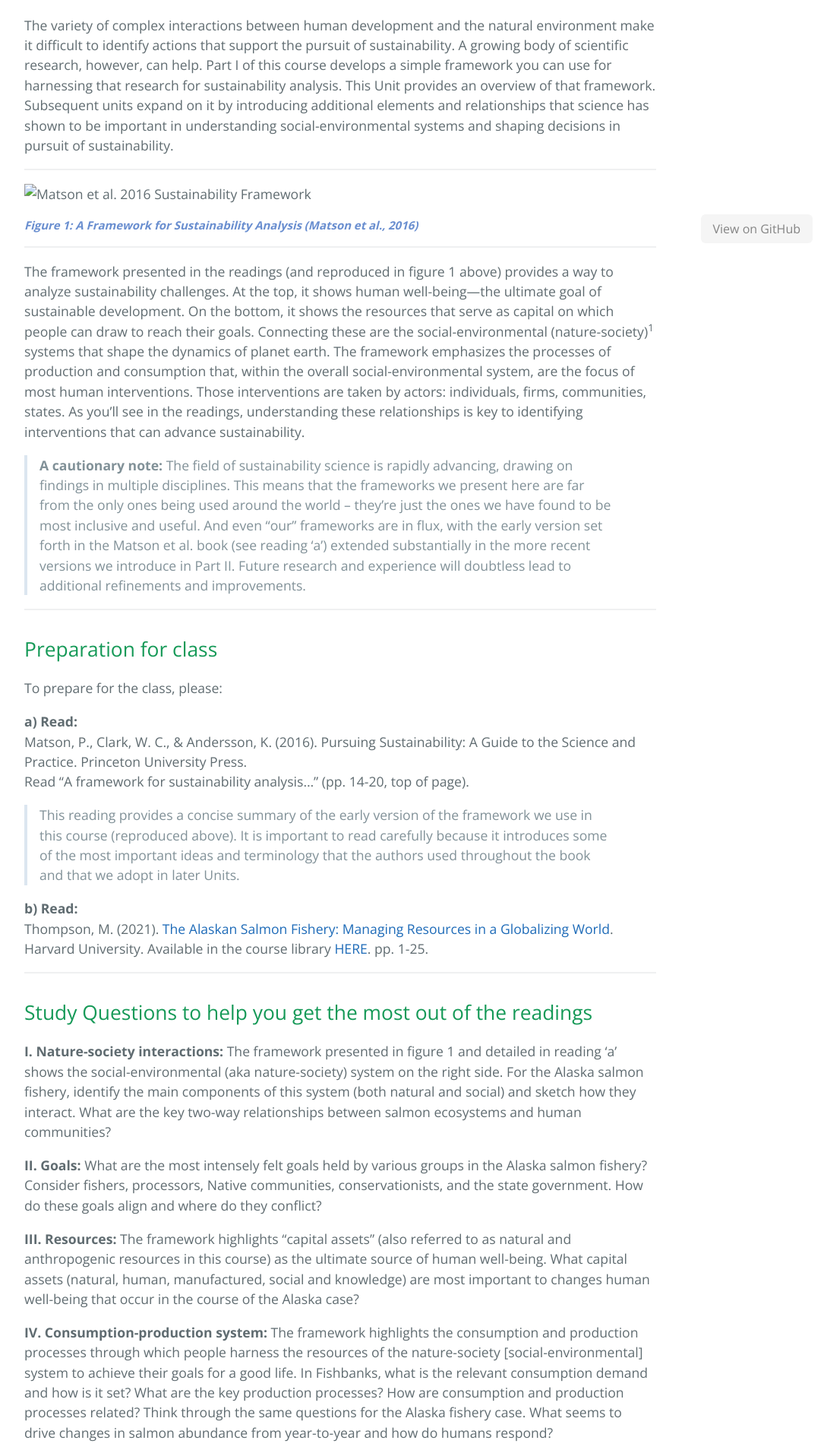
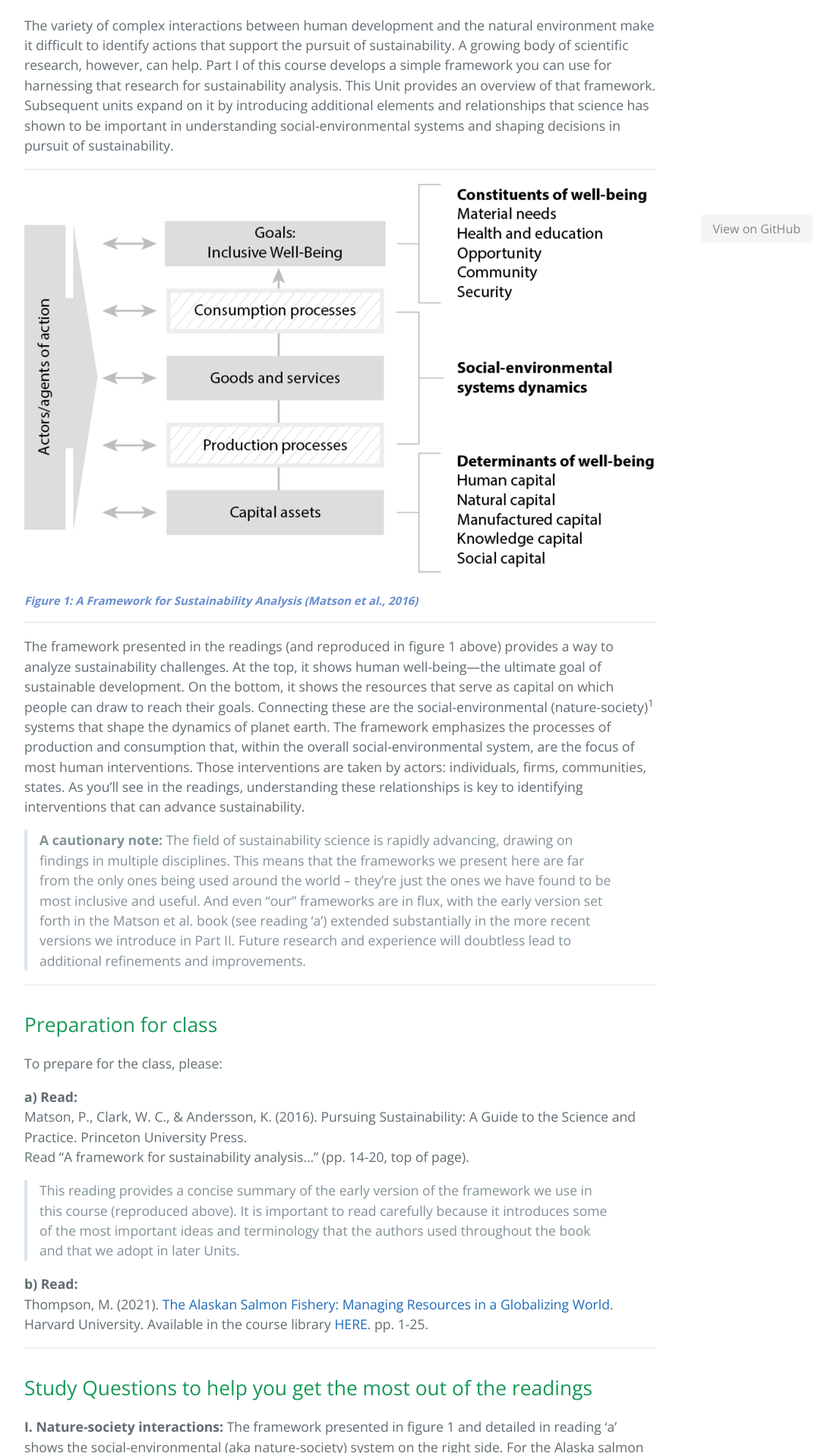
Before and after one commit to agharley/sustdev, a Jekyll site: the page built from part-1-conceptual-challenge/unit-1-1-framework.md, in a window 1280 px wide. Shown: the part 569-2481 px from the top of the page at 76% size, without its empty margins (192-1277 px from the left). Built offline with Jekyll 4.4.1, drawn with Linux system fonts in a browser that asks for light colours; our own code applies the rules of GitHub Pages for plain Markdown files.

Commit message:
Update unit-1-1-framework.md
trying to get image to show up

```diff
--- a/part-1-conceptual-challenge/unit-1-1-framework.md
+++ b/part-1-conceptual-challenge/unit-1-1-framework.md
@@ -4,7 +4,7 @@ The variety of complex interactions between human development and the natural en
 
 ---
 
-![Matson et al. 2016 Sustainability Framework](images/matson-2016.jpg)
+![Matson et al. 2016 Sustainability Framework](/images/matson-2016.jpg)
 <p style="font-size:0.85em; font-weight:bold; font-style:italic; color:#4472C4; opacity:0.8; margin-top:8px;">
 Figure 1: A Framework for Sustainability Analysis (Matson et al., 2016)
 </p>
```
